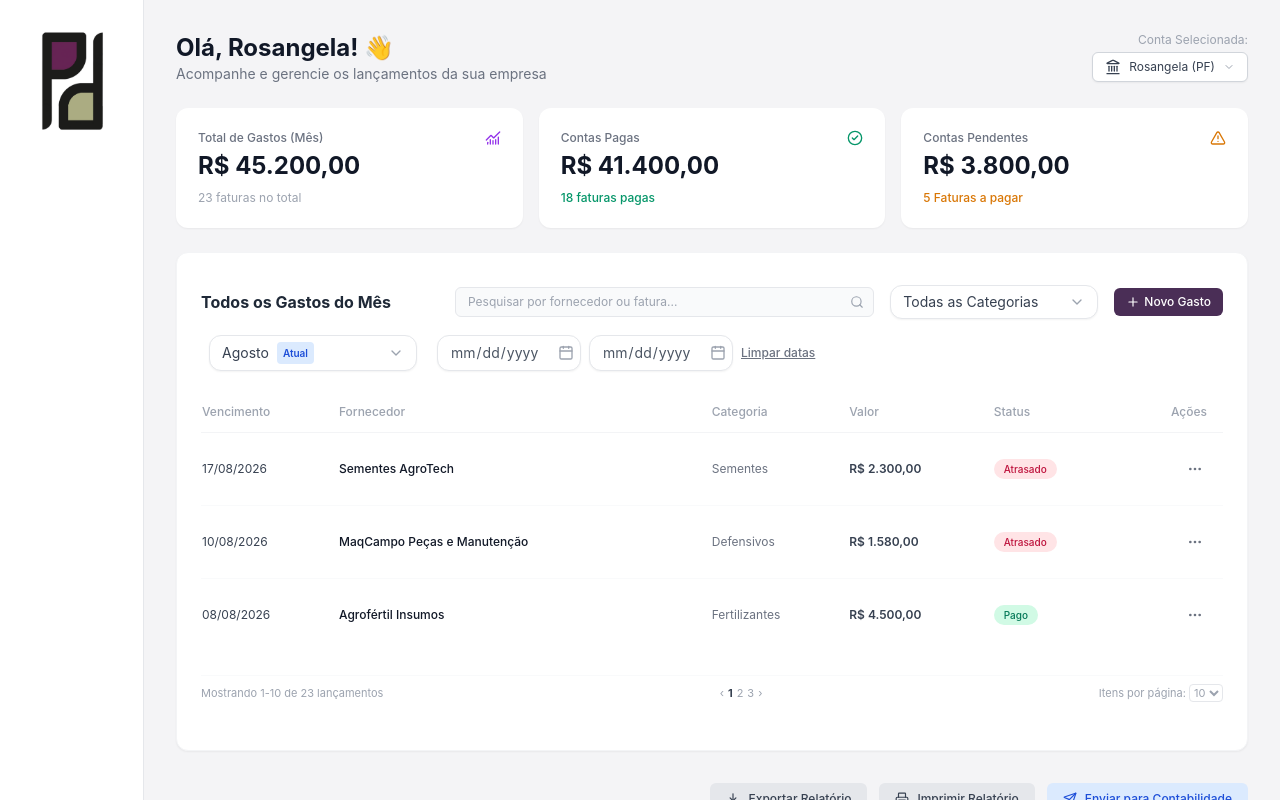
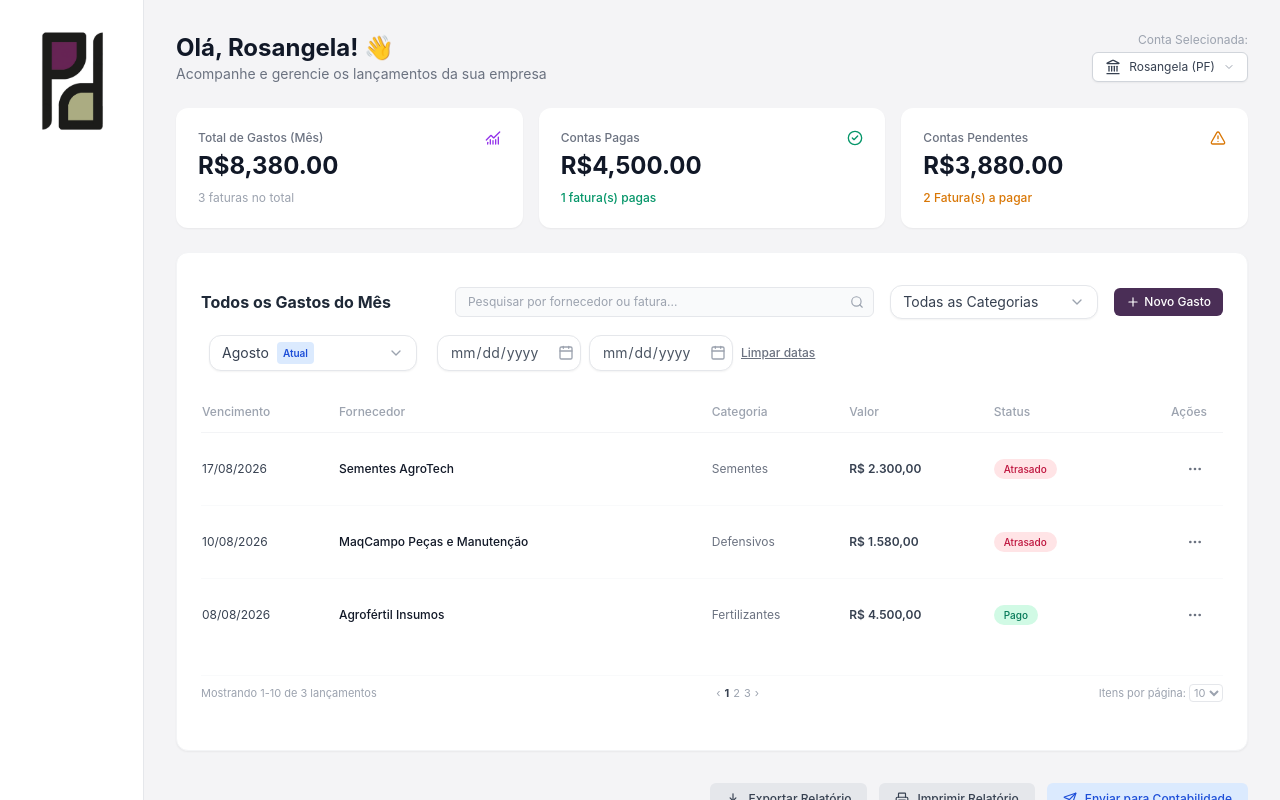
Before and after one commit to Erick8002/Sistema_Perucca_Pugesi, a React (Vite) app: page / in a window 1280 px wide. Shown: the top 800 px of the page. Built offline with nearby package versions, Linux system fonts and the light colour scheme; a web font is replaced by a local one.

Commit message:
feat: sync KPI cards with transaction table filters

```diff
--- a/src/App.jsx
+++ b/src/App.jsx
@@ -1,4 +1,4 @@
-import React from 'react';
+import React, {useState} from 'react';
 import Sidebar from './components/Sidebar';
 import Header from './components/Header';
 import KpiCards from './components/KpiCards';
@@ -7,7 +7,124 @@ import RelatoryButtons from './components/RelatoryButtons';
 import PastelCards from './components/PastelCards';
 import ChartsSection from './components/ChartsSection';
 
+const categoryOptions = [
+  "Todas as Categorias",
+  "Fertilizantes",
+  "Defensivos",
+  "Sementes",
+];
+
+const monthOptions = [
+  "Selecione o mês",
+  "Janeiro",
+  "Fevereiro",
+  "Março",
+  "Abril",
+  "Maio",
+  "Junho",
+  "Julho",
+  "Agosto",
+  "Setembro",
+  "Outubro",
+  "Novembro",
+  "Dezembro",
+];
+
+const initialTransactions = [
+  {
+    id: 1,
+    vencimento: "2026-08-08",
+    fornecedor: "Agrofértil Insumos",
+    categoria: "Fertilizantes",
+    valor: "R$ 4.500,00",
+    status: "Pago",
+  },
+  {
+    id: 2,
+    vencimento: "2026-08-10",
+    fornecedor: "MaqCampo Peças e Manutenção",
+    categoria: "Defensivos",
+    valor: "R$ 1.580,00",
+    status: "Pendente",
+  },
+  {
+    id: 3,
+    vencimento: "2026-08-17",
+    fornecedor: "Sementes AgroTech",
+    categoria: "Sementes",
+    valor: "R$ 2.300,00",
+    status: "Pendente",
+  },
+  {
+    id: 4,
+    vencimento: "2026-07-17",
+    fornecedor: "Fertilizantes AgroTech",
+    categoria: "Fertilizantes",
+    valor: "R$ 2.000,00",
+    status: "Pago",
+  },
+];
+
+const parseCurrency = (valueString) => {
+  if(!valueString) return 0;
+  const numericString = valueString.replace("R$", "").replace(/\./g, "").replace(",", ".").trim();
+  return parseFloat(numericString) || 0;
+};
+
 export default function App() {
+  const currentMonthIndex = monthOptions[new Date().getMonth() + 1];
+
+  const [categoryTableHeader, setCategoryTableHeader] = useState(categoryOptions[0]);
+  const [monthTableFilter, setMonthTableFilter] = useState(currentMonthIndex);
+  const [startDate, setStartDate] = useState("");
+  const [endDate, setEndDate] = useState("");
+
+  const filteredTransactions = initialTransactions.filter((transaction) => {
+    if (!transaction) return false;
+
+    const category = categoryTableHeader === "Todas as Categorias" || transaction.categoria?.includes(categoryTableHeader);
+    // console.log("Existe categoria? " + category);
+
+    if (!category) return false;
+
+    if(monthTableFilter && monthTableFilter != monthOptions[0]) {
+      const selectedMonthNumber = monthOptions.indexOf(monthTableFilter);
+      const monthString = transaction.vencimento.split("-")[1];
+      const transactionMonthIndex = parseInt(monthString, 10);
+
+      if(transactionMonthIndex !== selectedMonthNumber) {
+        return false;
+      }
+    }
+
+    if (startDate && transaction.vencimento < startDate) {
+      return false;
+    }
+
+    if (endDate && transaction.vencimento > endDate) {
+      return false;
+    }
+
+    return true;
+  });
+
+  const totalExpenses = filteredTransactions.reduce((acc, item) => acc + parseCurrency(item.valor), 0);
+  const expensesCount = filteredTransactions.length;
+
+  const paidTransactions = filteredTransactions.filter((item) => item.status === "Pago");
+  const totalPaid = paidTransactions.reduce(
+    (acc, item) => acc + parseCurrency(item.valor),
+    0
+  );
+  const paidCount = paidTransactions.length;
+
+  const pendingTransactions = filteredTransactions.filter((item) => item.status === "Pendente");
+  const totalPending = pendingTransactions.reduce(
+    (acc, item) => acc + parseCurrency(item.valor),
+    0
+  );
+  const pendingCount = pendingTransactions.length;
+
   return (
     <div className="flex min-h-screen bg-[#F4F4F6] text-gray-800 font-sans">
       <Sidebar />
@@ -15,8 +132,28 @@ export default function App() {
       <main className="flex-1 p-8 overflow-y-auto">
         <div className="max-w-6xl mx-auto space-y-6">
           <Header />
-          <KpiCards />
-          <TransactionsTable />
+          <KpiCards
+            totalExpenses={totalExpenses}
+            expensesCount={expensesCount}
+            totalPaid={totalPaid}
+            paidCount={paidCount}
+            totalPending={totalPending}
+            PendingCount={pendingCount}
+          />
+
+          <TransactionsTable
+            filterTransactions={filteredTransactions}
+            categoryTableHeader={categoryTableHeader}
+            setCategoryTableHeader={setCategoryTableHeader}
+            monthTableFilter={monthTableFilter}
+            setMonthTableFilter={setMonthTableFilter}
+            startDate={startDate}
+            setStartDate={setStartDate}
+            endDate={endDate}
+            setEndDate={setEndDate}
+            categoryOptions={categoryOptions}
+            monthOptions={monthOptions}
+          />
           <RelatoryButtons />
           <PastelCards />
           <ChartsSection />
--- a/src/components/KpiCards.jsx
+++ b/src/components/KpiCards.jsx
@@ -1,36 +1,67 @@
-import React from 'react';
-import { CheckCircle2, AlertTriangle, ChartNoAxesCombined } from 'lucide-react';
+import React from "react";
+import { CheckCircle2, AlertTriangle, ChartNoAxesCombined } from "lucide-react";
 
-export default function KpiCards() {
+export default function KpiCards({
+  totalExpenses = 0,
+  expensesCount = 0,
+  totalPaid = 0,
+  paidCount = 0,
+  totalPending = 0,
+  PendingCount = 0,
+}) {
+  //Vai receber o valor e vai formatar em real
+  const formatCurrency = (val) =>
+    val.toLocaleString("pr-BR", { style: "currency", currency: "BRL" });
+
   return (
     // Conteiner with all KPI cards
     <div className="grid grid-cols-1 md:grid-cols-3 gap-4">
-
+      {/* Card Total de Gastos */}
       <div className="bg-white p-5 rounded-xl border-2 border-transparent hover:border-purple-900/40 shadow-sm relative transition-all duration-300 hover:scale-105 hover:z-10 hover: cursor-pointer">
         <div className="flex justify-between items-center">
-          <span className="text-xs text-gray-500 font-medium w-fit"><p className="cursor-text">Total de Gastos (Mês)</p></span>
+          <span className="text-xs text-gray-500 font-medium w-fit">
+            <p className="cursor-text">Total de Gastos (Mês)</p>
+          </span>
           <ChartNoAxesCombined className="w-4 h-4 text-purple-600" />
-          </div>
-        <div className="text-2xl font-bold text-gray-900 mt-1 w-fit"><p className="cursor-text">R$ 45.200,00</p></div>
-        <span className="text-xs text-gray-400 mt-2 block w-fit"><p className="cursor-text">23 faturas no total</p></span>
+        </div>
+        <div className="text-2xl font-bold text-gray-900 mt-1 w-fit">
+          <p className="cursor-text">{formatCurrency(totalExpenses)}</p>
+        </div>
+        <span className="text-xs text-gray-400 mt-2 block w-fit">
+          <p className="cursor-text">{expensesCount} faturas no total</p>
+        </span>
       </div>
 
+      {/* Card Contas Pagas */}
       <div className="bg-white p-5 rounded-xl border-gray-100 border-2 border-transparent hover:border-emerald-600/40 shadow-sm cursor-pointer transition-all duration-300 hover:scale-105">
         <div className="flex justify-between items-center">
-          <span className="text-xs text-gray-500 font-medium w-fit"><p className="cursor-text">Contas Pagas</p></span>
+          <span className="text-xs text-gray-500 font-medium w-fit">
+            <p className="cursor-text">Contas Pagas</p>
+          </span>
           <CheckCircle2 className="w-4 h-4 text-emerald-600" />
         </div>
-        <div className="text-2xl font-bold text-gray-900 mt-1 w-fit"><p className='cursor-text'>R$ 41.400,00</p></div>
-        <span className="text-xs text-emerald-600 font-medium mt-2 block w-fit"><p className='cursor-text'>18 faturas pagas</p></span>
+        <div className="text-2xl font-bold text-gray-900 mt-1 w-fit">
+          <p className="cursor-text">{formatCurrency(totalPaid)}</p>
+        </div>
+        <span className="text-xs text-emerald-600 font-medium mt-2 block w-fit">
+          <p className="cursor-text">{paidCount} fatura(s) pagas</p>
+        </span>
       </div>
 
+      {/* Card Contas Pendentes*/}
       <div className="bg-white p-5 rounded-xl border-gray-100 border-2 border-transparent hover:border-amber-600/40 shadow-sm cursor-pointer transition-all duration-300 hover:scale-105">
         <div className="flex justify-between items-center">
-          <span className="text-xs text-gray-500 font-medium w-fit"><p className='cursor-text'>Contas Pendentes</p></span>
+          <span className="text-xs text-gray-500 font-medium w-fit">
+            <p className="cursor-text">Contas Pendentes</p>
+          </span>
           <AlertTriangle className="w-4 h-4 text-amber-600" />
         </div>
-        <div className="text-2xl font-bold text-gray-900 mt-1 w-fit"><p className='cursor-text'>R$ 3.800,00</p></div>
-        <span className="text-xs text-amber-600 font-medium mt-2 block w-fit"><p className='cursor-text'>5 Faturas a pagar</p></span>
+        <div className="text-2xl font-bold text-gray-900 mt-1 w-fit">
+          <p className="cursor-text">{formatCurrency(totalPending)}</p>
+        </div>
+        <span className="text-xs text-amber-600 font-medium mt-2 block w-fit">
+          <p className="cursor-text">{PendingCount} Fatura(s) a pagar</p>
+        </span>
       </div>
     </div>
   );
--- a/src/components/TransactionsTable.jsx
+++ b/src/components/TransactionsTable.jsx
@@ -1,39 +1,23 @@
 import React, { useState, useRef, useEffect } from "react";
 import CustomSelect from "./CustomSelect";
 import { DateInput } from "./DateInput";
-import { Search, MoreHorizontal, FileText, Printer, Plus, Edit3 } from "lucide-react";
+import { Search, FileText, Plus } from "lucide-react";
 import {ActionMenu} from "./ActionMenu";
 
-const categoryOptions = [
-  "Todas as Categorias",
-  "Fertilizantes",
-  "Defensivos",
-  "Sementes",
-];
-const monthOptions = [
-  "Selecione o mês",
-  "Janeiro",
-  "Fevereiro",
-  "Março",
-  "Abril",
-  "Maio",
-  "Junho",
-  "Julho",
-  "Agosto",
-  "Setembro",
-  "Outubro",
-  "Novembro",
-  "Dezembro",
-];
-
-export default function TransactionsTable() {
-  const [openDropdown, setOpenDropdown] = useState(null);
-  const [categoryTableHeader, setCategoryTableHeader] = useState(categoryOptions[0]);
+export default function TransactionsTable({
+  filterTransactions,
+  categoryTableHeader,
+  setCategoryTableHeader,
+  monthTableFilter,
+  setMonthTableFilter,
+  startDate,
+  setStartDate,
+  endDate,
+  setEndDate,
+  categoryOptions,
+  monthOptions,
+}) {
   const currentMonthIndex = monthOptions[new Date().getMonth() + 1];
-  const [monthTableFilter, setMonthTableFilter] = useState(currentMonthIndex);
-  const [startDate, setStartDate] = useState("");
-  const [endDate, setEndDate] = useState("");
-  const selectRef = useRef("");
 
   const handleMonthSelect = (selectedMonth) => {
     setMonthTableFilter(selectedMonth);
@@ -59,7 +43,6 @@ export default function TransactionsTable() {
     if(activeDate) {
       const [, monthString] = activeDate.split("-");
       const monthIndex = parseInt(monthString, 10);
-
       const arrayMonthOptions = monthOptions[monthIndex];
 
       if(activeStartDateMonth && activeEndDateMonth) {
@@ -70,89 +53,11 @@ export default function TransactionsTable() {
         setMonthTableFilter(arrayMonthOptions);
       }
     }
-  }, [startDate, endDate, monthTableFilter])
+  }, [startDate, endDate, monthTableFilter, monthOptions, setMonthTableFilter]);
 
-  useEffect(() => {
-    function handleClickOutside(event) {
-      if (selectRef.current && !selectRef.current.contains(event.target)) {
-        setOpenDropdown(false);
-      }
-    }
-    document.addEventListener("mousedown", handleClickOutside);
-    return () => {
-      document.removeEventListener("mousedown", handleClickOutside);
-    };
-  }, []);
-
-  console.log("Datas atuais:", { startDate, endDate });
-
-  const transactions = [
-    {
-      id: 1,
-      vencimento: "2026-08-08",
-      fornecedor: "Agrofértil Insumos",
-      categoria: "Fertilizantes",
-      valor: "R$ 4.500,00",
-      status: "Pago",
-    },
-    {
-      id: 2,
-      vencimento: "2026-08-10",
-      fornecedor: "MaqCampo Peças e Manutenção",
-      categoria: "Defensivos",
-      valor: "R$ 1.580,00",
-      status: "Pendente",
-    },
-    {
-      id: 3,
-      vencimento: "2026-08-17",
-      fornecedor: "Sementes AgroTech",
-      categoria: "Sementes",
-      valor: "R$ 2.300,00",
-      status: "Pendente",
-    },
-    {
-      id: 4,
-      vencimento: "2026-07-17",
-      fornecedor: "Fertilizantes AgroTech",
-      categoria: "Fertilizantes",
-      valor: "R$ 2.000,00",
-      status: "Pago",
-    },
-  ];
-
-  const filteredTransactions = transactions.filter((transaction) => {
-    if (!transaction) return false;
-
-    const category = categoryTableHeader === "Todas as Categorias" || transaction.categoria?.includes(categoryTableHeader);
-    // console.log("Existe categoria? " + category);
-
-    if (!category) return false;
-
-    if(monthTableFilter && monthTableFilter != monthOptions[0]) {
-      const selectedMonthNumber = monthOptions.indexOf(monthTableFilter);
-      const monthString = transaction.vencimento.split("-")[1];
-      const transactionMonthIndex = parseInt(monthString, 10);
-
-      if(transactionMonthIndex !== selectedMonthNumber) {
-        return false;
-      }
-    }
-
-    if (startDate && transaction.vencimento < startDate) {
-      return false;
-    }
-
-    if (endDate && transaction.vencimento > endDate) {
-      return false;
-    }
-
-    return true;
+  const sortedTransactions = [...filterTransactions].sort((b, a) => {
+    return a.vencimento.localeCompare(b.vencimento);
   });
-
-  const sortedTransactions = [...filteredTransactions].sort((b, a) => {
-    return a.vencimento.localeCompare(b.vencimento);
-  })
 
   const STATUS_STYLES = {
     Pago: "bg-emerald-100 text-emerald-700",
@@ -160,7 +65,7 @@ export default function TransactionsTable() {
     Atrasado: "bg-rose-100 text-rose-700",
   };
 
-  const getTransactionStatus = (item) => {
+const getTransactionStatus = (item) => {
     if (item.status === "Pago") return "Pago";
 
     const today = new Date();
@@ -182,8 +87,6 @@ export default function TransactionsTable() {
 
     return "Pendente";
   };
-
-  const currentMonthName = monthOptions[new Date().getMonth() + 1];
 
   return (
     <div className="bg-white rounded-xl shadow-sm border border-gray-100 p-6 space-y-6 space-y-reverse">
@@ -300,7 +203,7 @@ export default function TransactionsTable() {
       </div>
 
       <div className="flex justify-between items-center text-[11px] text-gray-400 pt-2 border-t border-gray-50">
-        <span>Mostrando 1-10 de 23 lançamentos</span>
+        <span>Mostrando 1-10 de {sortedTransactions.length} lançamentos</span>
         <div className="flex items-center gap-1">
           <span>‹</span> <span className="font-bold text-gray-700">1</span>{" "}
           <span>2</span> <span>3</span> <span>›</span>
```
